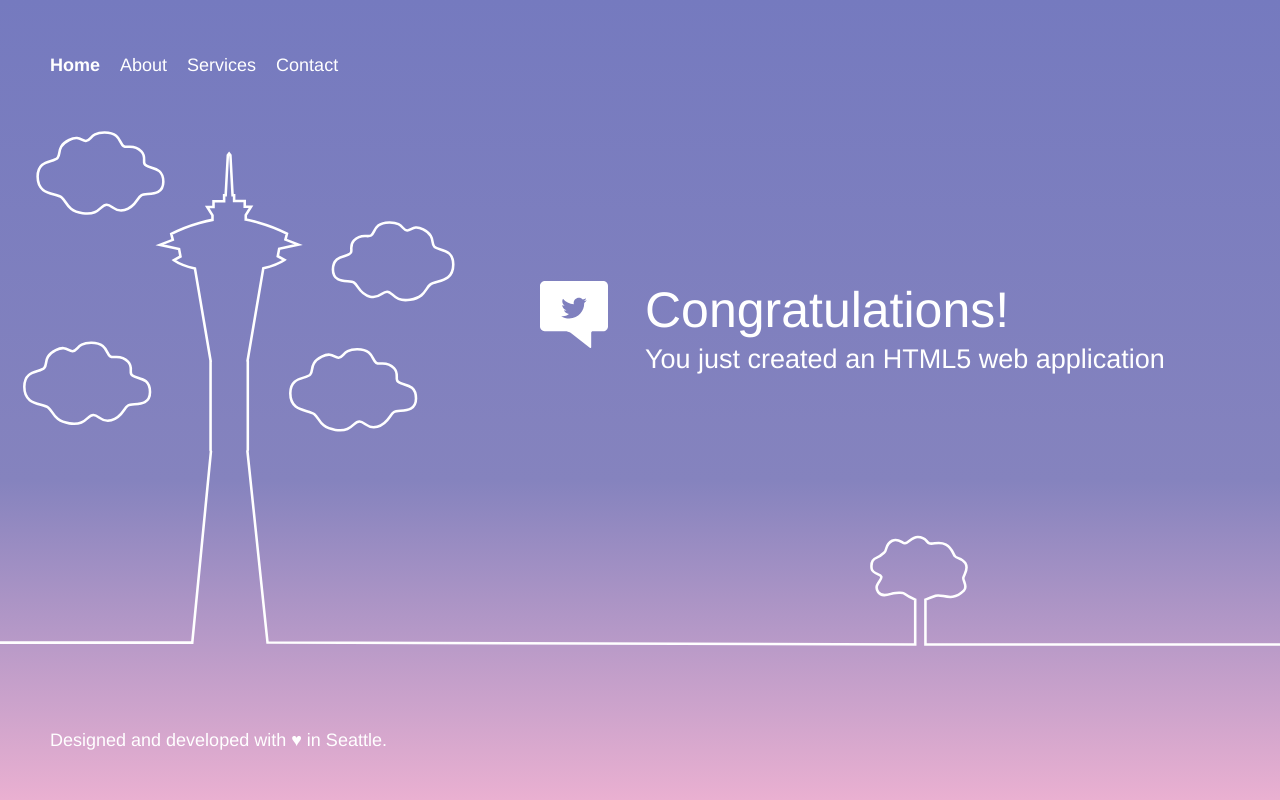
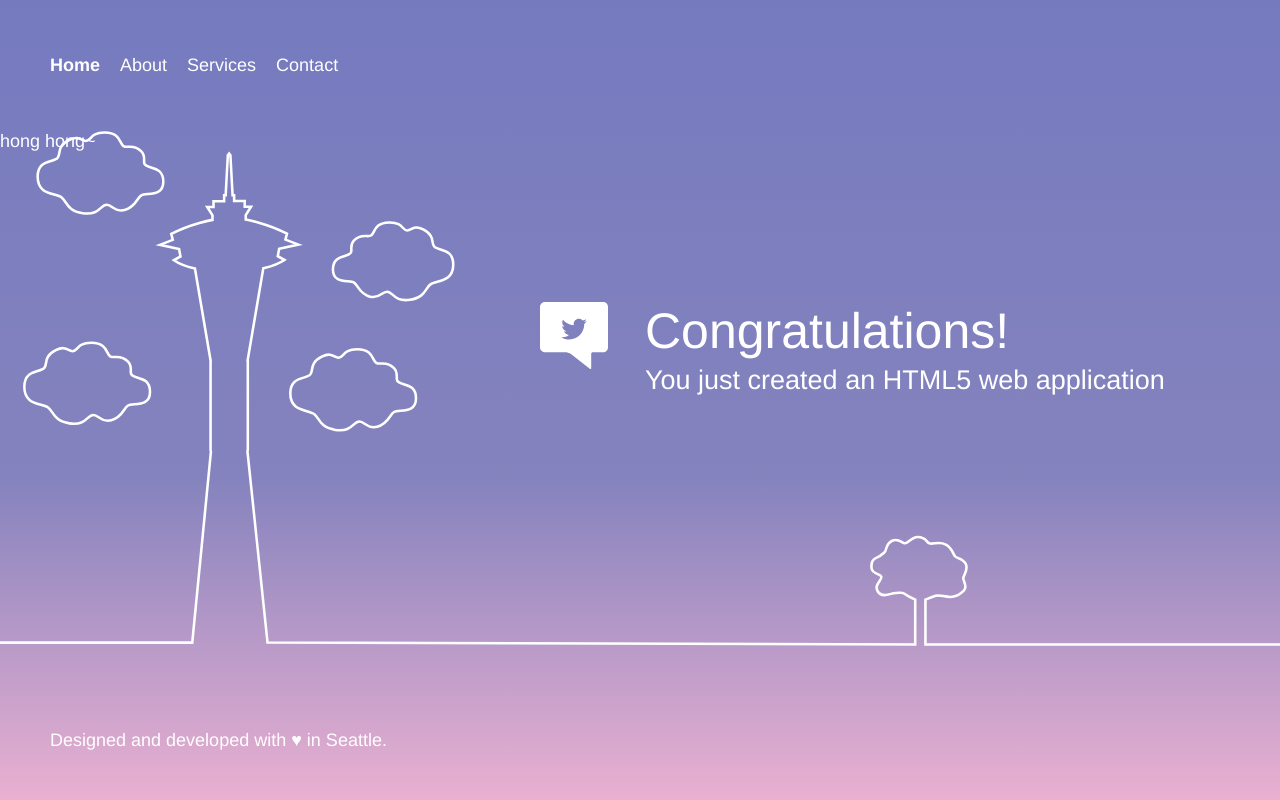
Before and after one commit to ggamzzak/codestar-html, a plain HTML site: page webpage/index.html in a window 1280 px wide. Drawn offline with Linux system fonts and the light colour scheme.

Commit message:
hong_summary
hong_description

```diff
--- a/webpage/index.html
+++ b/webpage/index.html
@@ -54,7 +54,9 @@
                 </ul>
             </nav>
         </header>
-
+		<div>
+			hong hong~
+		</div>
         <div class="message">
             <a class="twitter-link" href="http://twitter.com/home/?status=I%20created%20a%20project%20with%20AWS%20CodeStar!%20%23AWS%20%23AWSCodeStar%20https%3A%2F%2Faws.amazon.com%2Fcodestar"><img src="img/tweet.svg" /></a>
             <div class="text">
```
